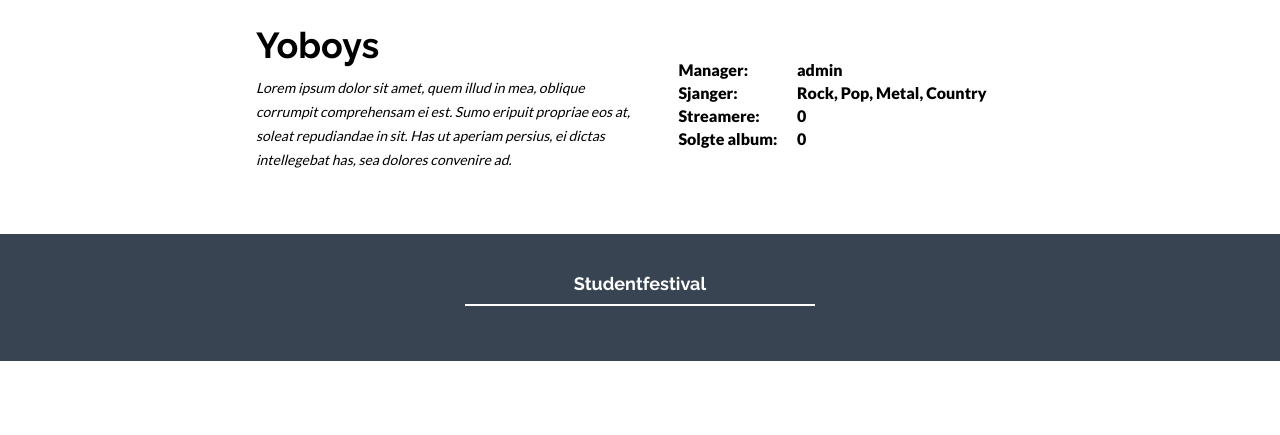
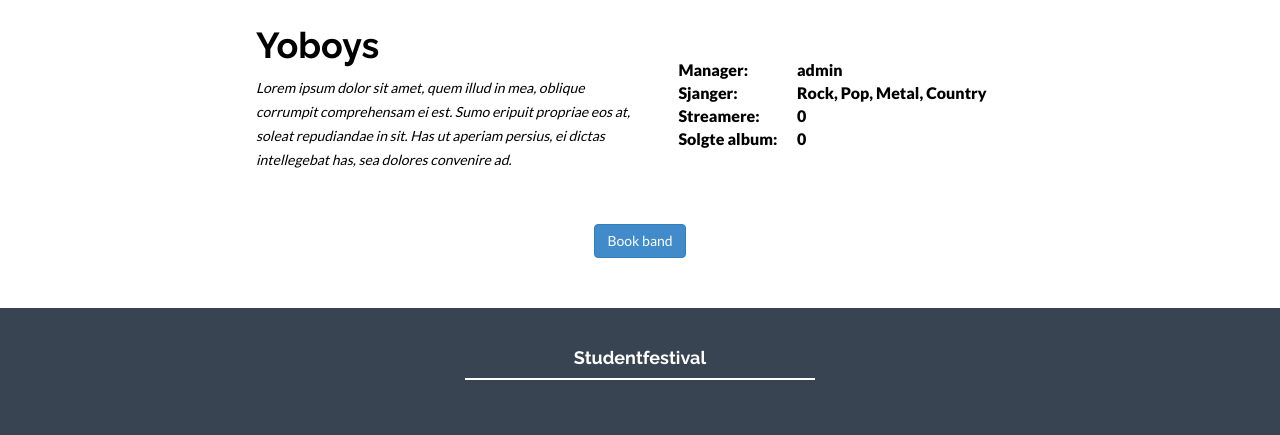
Before and after one commit to IT1901-Club20/studfest, a Django app: page /band/2/ in a window 1280 px wide. Shown: the part 535-970 px from the top of the page. Before the commit the page ends 896 px from the top, so only its background shows below. Run offline with Django 3.2, Linux system fonts and the light colour scheme; data comes from the database, SQL or seed files in the repository; some libraries are stand-ins or nearby versions.

Commit message:
add button for booking band

```diff
--- a/static/css/thefestival.css
+++ b/static/css/thefestival.css
@@ -66,7 +66,7 @@
 
 #band-detail {
   width: 60%;
-  margin: 0 auto;
+  margin: 0 auto 40px auto;
 }
 
 #band-info {
--- a/templates/band/detail.html
+++ b/templates/band/detail.html
@@ -41,5 +41,8 @@
             </table>
         </div>
     </div>
+    <div id="band-buttons">
+        <a href="#" class="btn btn-primary">Book band</a>
+    </div>
 
 {% endblock %}
```
